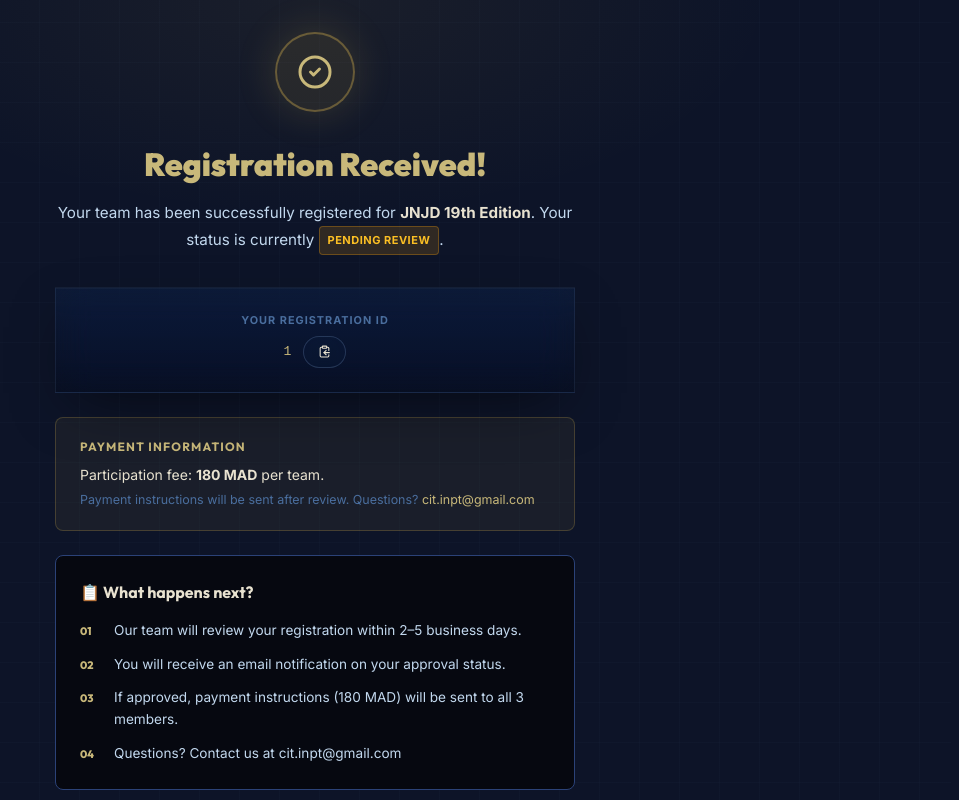
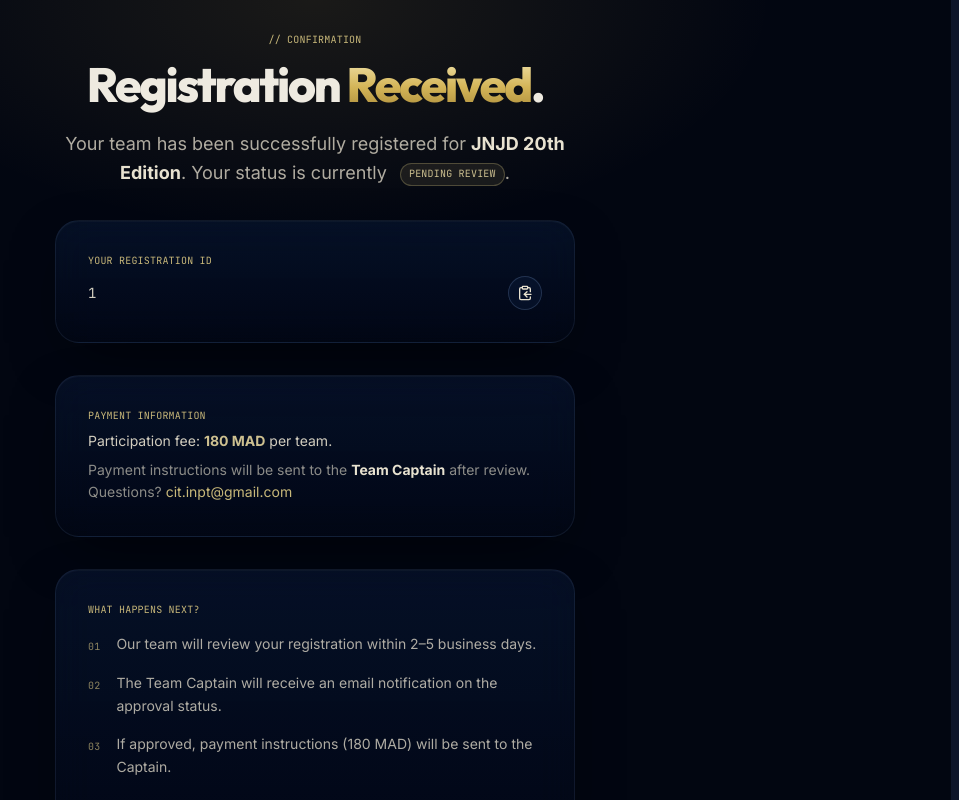
Before and after one commit to TahaZizah/JNJD, a React (Vite) app in the folder frontend/: page /confirmation/1 in a window 1280 px wide. Shown: the top 800 px of the page, without its empty margins (321-1280 px from the left). Built offline with nearby package versions, Linux system fonts and the light colour scheme.

Commit message:
refactor: restrict approval emails to team captains and update edition numbering to 20th

```diff
--- a/frontend/src/pages/AdminDashboard.tsx
+++ b/frontend/src/pages/AdminDashboard.tsx
@@ -144,7 +144,7 @@ export default function AdminDashboard() {
           </div>
           <div>
             <p className="t-display" style={{ fontSize: '1rem', color: 'var(--text-primary)', lineHeight: 1.2 }}>JNJD Admin</p>
-            <p className="t-mono" style={{ fontSize: '9px', letterSpacing: '0.25em', color: 'var(--text-gold)', textTransform: 'uppercase' }}>19th Edition · Dashboard</p>
+            <p className="t-mono" style={{ fontSize: '9px', letterSpacing: '0.25em', color: 'var(--text-gold)', textTransform: 'uppercase' }}>20th Edition · Dashboard</p>
           </div>
         </div>
         <button className="btn-ghost btn-sm" onClick={handleLogout} id="admin-logout" style={{ borderRadius: 999, padding: '8px 18px' }}>
--- a/frontend/src/pages/AdminLoginPage.tsx
+++ b/frontend/src/pages/AdminLoginPage.tsx
@@ -56,7 +56,7 @@ export default function AdminLoginPage() {
             Admin Portal
           </h1>
           <p className="t-mono" style={{ fontSize: '10px', letterSpacing: '0.25em', textTransform: 'uppercase', color: 'var(--text-gold)' }}>
-            JNJD 19th Edition · Registration Management
+            JNJD 20th Edition · Registration Management
           </p>
         </div>
 
--- a/frontend/src/pages/ConfirmationPage.tsx
+++ b/frontend/src/pages/ConfirmationPage.tsx
@@ -18,94 +18,69 @@ export default function ConfirmationPage() {
     <div style={{
       minHeight: '100vh', display: 'flex', flexDirection: 'column',
       alignItems: 'center', justifyContent: 'center', padding: '2rem 1rem',
-      background: 'var(--bg-base)',
-      backgroundImage: 'radial-gradient(ellipse 60% 40% at 50% 0%, rgba(200,168,75,0.07) 0%, transparent 60%)',
+      background: '#020611', color: '#eeeae0',
+      backgroundImage: 'radial-gradient(ellipse 60% 40% at 50% 0%, rgba(201,168,76,0.12) 0%, transparent 60%)',
     }}>
       <div style={{ maxWidth: 520, width: '100%', textAlign: 'center' }}>
 
-        {/* Icon */}
-        <div style={{
-          width: 80, height: 80, borderRadius: '50%',
-          background: 'rgba(200,168,75,0.1)',
-          border: '2px solid rgba(200,168,75,0.4)',
-          display: 'flex', alignItems: 'center', justifyContent: 'center',
-          margin: '0 auto 1.75rem',
-          boxShadow: '0 0 40px rgba(200,168,75,0.2)',
-          animation: 'pulse-glow 2.5s ease-in-out infinite',
-        }}>
-          <CheckCircle2 size={36} style={{ color: 'var(--gold)' }} />
-        </div>
+        <div className="t-mono text-[10px] uppercase tracking-[0.3em] text-gold-500 mb-4">// Confirmation</div>
+        <h2 className="t-display text-4xl md:text-5xl mb-6">Registration <span className="gold-text">Received</span>.</h2>
 
-        <h1 style={{
-          fontFamily: 'var(--font-display)', fontSize: '2rem', fontWeight: 900,
-          color: 'var(--gold)', marginBottom: '0.75rem',
-        }}>
-          Registration Received!
-        </h1>
-
-        <p style={{ color: 'var(--text-secondary)', fontSize: '0.95rem', marginBottom: '2rem', lineHeight: 1.7 }}>
+        <p className="text-lg text-bone-100/75 leading-relaxed mb-8">
           Your team has been successfully registered for{' '}
-          <strong style={{ color: 'var(--text-primary)' }}>JNJD 19th Edition</strong>.
-          Your status is currently <span className="badge badge-pending" style={{ verticalAlign: 'middle' }}>Pending Review</span>.
+          <strong className="text-bone-100">JNJD 20th Edition</strong>.
+          Your status is currently <span className="inline-block border border-gold-500/30 text-gold-400 bg-gold-500/10 text-[10px] t-mono uppercase tracking-widest px-2 py-0.5 rounded-full align-middle ml-2">Pending Review</span>.
         </p>
 
-        {/* Registration ID */}
-        <div className="glass" style={{ padding: '1.5rem', marginBottom: '1.5rem' }}>
-          <p style={{ fontSize: '0.68rem', fontWeight: 700, textTransform: 'uppercase', letterSpacing: '1px', color: 'var(--muted)', marginBottom: '0.5rem' }}>
+        <div className="glass rounded-3xl p-8 mb-8 hair-b bg-ink-900/40 relative overflow-hidden text-left">
+          <p className="t-mono text-[10px] tracking-[0.3em] uppercase text-gold-500 mb-2">
             Your Registration ID
           </p>
-          <div style={{ display: 'flex', alignItems: 'center', gap: '0.75rem', justifyContent: 'center' }}>
-            <code style={{ fontFamily: 'monospace', fontSize: '0.82rem', color: 'var(--gold)', wordBreak: 'break-all' }}>
+          <div className="flex items-center gap-3 justify-between">
+            <code className="font-mono text-sm text-bone-100/90 break-all select-all">
               {id}
             </code>
-            <button onClick={copy} className="btn btn-ghost btn-sm" title="Copy" id="copy-registration-id">
-              {copied ? '✓' : <ClipboardCopy size={13} />}
+            <button onClick={copy} className="btn-ghost !p-2" title="Copy" id="copy-registration-id">
+              {copied ? <span className="text-gold-400 text-xs">Copied!</span> : <ClipboardCopy size={16} />}
             </button>
           </div>
         </div>
 
-        {/* Payment box */}
-        <div style={{
-          background: 'rgba(200,168,75,0.07)', border: '1px solid rgba(200,168,75,0.25)',
-          borderRadius: 'var(--radius-lg)', padding: '1.25rem 1.5rem',
-          marginBottom: '1.5rem', textAlign: 'left',
-        }}>
-          <p style={{ fontFamily: 'var(--font-display)', fontWeight: 700, color: 'var(--gold)', fontSize: '0.75rem', textTransform: 'uppercase', letterSpacing: '0.1em', marginBottom: '0.5rem' }}>
+        <div className="glass rounded-3xl p-8 mb-8 hair-b bg-ink-900/40 relative overflow-hidden text-left">
+          <p className="t-mono text-[10px] tracking-[0.3em] uppercase text-gold-500 mb-2">
             Payment Information
           </p>
-          <p style={{ fontSize: '0.875rem', color: 'var(--text-primary)' }}>
-            Participation fee: <strong>180 MAD</strong> per team.
+          <p className="text-sm text-bone-100/90 mb-2">
+            Participation fee: <strong className="text-gold-400">180 MAD</strong> per team.
           </p>
-          <p style={{ fontSize: '0.78rem', color: 'var(--muted)', marginTop: '0.4rem' }}>
-            Payment instructions will be sent after review. Questions?{' '}
-            <a href="mailto:cit.inpt@gmail.com" style={{ color: 'var(--gold)' }}>cit.inpt@gmail.com</a>
+          <p className="text-sm text-bone-100/60 leading-relaxed">
+            Payment instructions will be sent to the <strong className="text-bone-100">Team Captain</strong> after review. Questions?{' '}
+            <a href="mailto:cit.inpt@gmail.com" className="text-gold-500 hover:text-gold-400 transition">cit.inpt@gmail.com</a>
           </p>
         </div>
 
-        {/* What's next */}
-        <div style={{
-          background: 'var(--bg-1)', border: '1px solid var(--dim)',
-          borderRadius: 'var(--radius-lg)', padding: '1.5rem', marginBottom: '2rem', textAlign: 'left',
-        }}>
-          <p style={{ fontFamily: 'var(--font-display)', fontWeight: 700, marginBottom: '1rem' }}>📋 What happens next?</p>
+        <div className="glass rounded-3xl p-8 mb-10 hair-b bg-ink-900/40 relative overflow-hidden text-left">
+          <p className="t-mono text-[10px] tracking-[0.3em] uppercase text-gold-500 mb-4">What happens next?</p>
+          <ul className="space-y-4">
             {[
               'Our team will review your registration within 2–5 business days.',
-            'You will receive an email notification on your approval status.',
-            'If approved, payment instructions (180 MAD) will be sent to all 3 members.',
+              'The Team Captain will receive an email notification on the approval status.',
+              'If approved, payment instructions (180 MAD) will be sent to the Captain.',
               'Questions? Contact us at cit.inpt@gmail.com',
             ].map((text, i) => (
-            <div key={i} style={{ display: 'flex', gap: '0.75rem', marginBottom: i < 3 ? '0.75rem' : 0 }}>
-              <span style={{ fontFamily: 'var(--font-display)', fontSize: '0.68rem', fontWeight: 800, color: 'var(--gold)', minWidth: 22, paddingTop: 3 }}>
+              <li key={i} className="flex gap-4">
+                <span className="t-mono text-[10px] tracking-[0.1em] text-gold-500/70 pt-0.5 mt-1">
                   0{i + 1}
                 </span>
-              <p style={{ fontSize: '0.85rem', color: 'var(--text-secondary)', lineHeight: 1.6 }}>{text}</p>
-            </div>
+                <span className="text-sm text-bone-100/75 leading-relaxed">{text}</span>
+              </li>
             ))}
+          </ul>
         </div>
 
-        <div style={{ display: 'flex', gap: '1rem', justifyContent: 'center', flexWrap: 'wrap' }}>
-          <Link to="/" className="btn btn-ghost" id="back-to-home">
-            <ArrowLeft size={15} /> Register another team
+        <div className="flex justify-center">
+          <Link to="/" className="btn-ghost" id="back-to-home">
+            <ArrowLeft size={16} className="mr-2 inline" /> Register another team
           </Link>
         </div>
       </div>
--- a/frontend/src/pages/RegistrationPage.tsx
+++ b/frontend/src/pages/RegistrationPage.tsx
@@ -42,11 +42,11 @@ export default function RegistrationPage() {
           <img src="/assets/Logo BW 2.png" alt="JNJD" width={34} height={34} className="opacity-90 flex-shrink-0" />
           <div className="flex flex-col leading-none">
             <span className="font-outfit font-extrabold text-[#c8a84b] text-base tracking-tight leading-none">JNJD</span>
-            <span className="text-[9px] font-semibold text-[#6284b3] tracking-wider uppercase leading-none mt-0.5 hidden xs:block">19th Edition</span>
+            <span className="text-[9px] font-semibold text-[#6284b3] tracking-wider uppercase leading-none mt-0.5 hidden xs:block">20th Edition</span>
           </div>
           <span className="w-px h-6 bg-[#1c4481] mx-1 hidden md:block" />
           <span className="text-[10px] font-semibold text-[#6284b3] tracking-widest hidden md:block">
-            Journées Nationales des Jeunes Développeurs
+            JOURNÉE NATIONALE des JEUNES DÉVelopeurs
           </span>
         </div>
 
@@ -127,11 +127,11 @@ export default function RegistrationPage() {
 
           <h1 className="font-outfit text-5xl sm:text-7xl md:text-8xl lg:text-9xl font-extrabold tracking-tighter leading-[0.9] mb-6">
             <span className="text-[#c8a84b] drop-shadow-[0_0_30px_rgba(200,168,75,0.3)]">JNJD</span><br />
-            <span>19TH EDITION</span>
+            <span>20TH EDITION</span>
           </h1>
 
           <p className="text-base sm:text-lg md:text-xl text-[#6284b3] mb-4 max-w-2xl mx-auto leading-relaxed">
-            Journées Nationales des Jeunes Développeurs<br />
+            JOURNÉE NATIONALE des JEUNES DÉVelopeurs<br />
             Institut National des Postes et Télécommunications
           </p>
 
@@ -247,7 +247,7 @@ export default function RegistrationPage() {
             <h2 className="font-outfit text-3xl sm:text-4xl md:text-5xl font-extrabold tracking-tight mb-4">
               Register Your <span className="text-[#c8a84b]">Team</span>
             </h2>
-            <p className="text-[#6284b3] text-sm sm:text-base">Secure your spot in the 19th edition of JNJD.</p>
+            <p className="text-[#6284b3] text-sm sm:text-base">Secure your spot in the 20th edition of JNJD.</p>
           </div>
           <RegistrationWizard />
         </div>
@@ -263,7 +263,7 @@ export default function RegistrationPage() {
               <img src="/assets/Logo BW 2.png" alt="JNJD" width={32} height={32} className="opacity-80" />
               <div className="flex flex-col">
                 <span className="font-outfit font-extrabold text-[#c8a84b] text-sm tracking-tight leading-none">JNJD 2026</span>
-                <span className="text-[9px] text-[#6284b3] tracking-widest uppercase mt-0.5">19th Edition</span>
+                <span className="text-[9px] text-[#6284b3] tracking-widest uppercase mt-0.5">20th Edition</span>
               </div>
             </div>
 
```
Also changed, not shown: frontend/src/ui/landing_hero.tsx (+4 -4 lines), 2 other files (tests, documents, lock files or other folders). Lines whose indentation alone changed are shown as unchanged.
